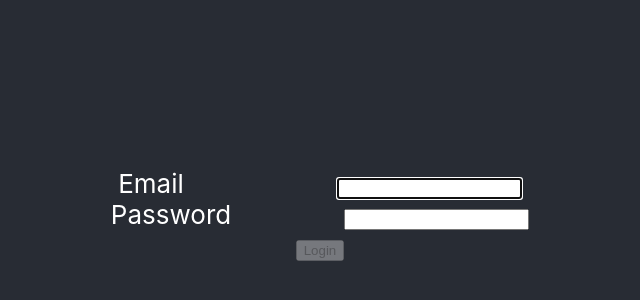
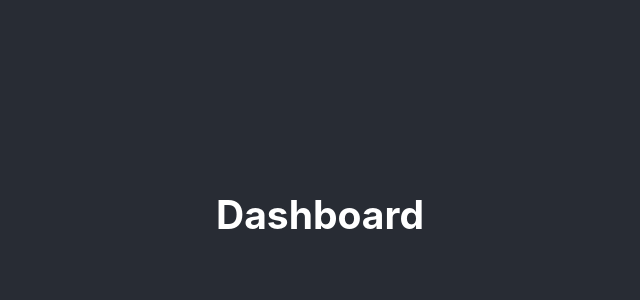
Before and after one commit to namantayal/Payments_Frontend_PB2A, a React (Create React App) app: page /dashboardM in a window 1280 px wide. Shown: the part 186-486 px from the top of the page, without its empty margins (320-960 px from the left). Built offline with nearby package versions, Linux system fonts and the light colour scheme.

Commit message:
routes added

```diff
--- a/src/App.js
+++ b/src/App.js
@@ -1,11 +1,11 @@
 import './App.css';
-import Login from './Login/Login';
+import AppRoutes from './AppRoute';
 
 function App() {
   return (
     <div className="App">
       <header className="App-header">
-        <Login/>
+        <AppRoutes/>
       </header>
     </div>
   );
--- /dev/null
+++ b/src/AppRoute.js
@@ -0,0 +1,20 @@
+import Login from "./Login/Login";
+import DashboardUser from "./Dashboard/DashboardUser";
+import DashboardManager from "./Dashboard/DashboardManager"
+import { BrowserRouter as Router, Routes, Route } from 'react-router-dom';
+
+
+export default function AppRoutes (){
+
+  return(
+    <Router>
+      <Routes>
+        <Route path='/' element={<Login/>}/>
+        <Route path='/dashboardM' element={<DashboardManager/>}/>
+        <Route path='/dashboardU' element={<DashboardUser/>}/>
+
+      </Routes>
+    </Router>
+  )
+
+}
--- a/src/Dashboard/DashboardManager.js
+++ b/src/Dashboard/DashboardManager.js
@@ -0,0 +1,11 @@
+import React from 'react';
+
+export default function DashboardUser() {
+
+  return(
+
+    <h2>Dashboard</h2>
+
+  );
+
+}
--- a/src/Login/Login.js
+++ b/src/Login/Login.js
@@ -2,11 +2,14 @@ import React, { useState } from "react";
 import Form from "react-bootstrap/Form";
 import Button from "react-bootstrap/Button";
 import "./Login.css";
+import { useNavigate } from "react-router-dom";
 
 export default function Login() {
 
   const [email, setEmail] = useState("");
   const [password, setPassword] = useState("");
+
+  const navigate=useNavigate();
 
   function validateForm() {
     return email.length > 0 && password.length > 0;
@@ -14,11 +17,13 @@ export default function Login() {
 
   function handleSubmit(event) {
     event.preventDefault();
+
+
   }
 
   return (
     <div className="Login">
-      <Form onSubmit={handleSubmit}>
+      <Form onSubmit={()=>navigate('/dashboardM')}>
         <Form.Group size="lg" controlId="email">
           <Form.Label className="labelEmail">Email</Form.Label>
           <Form.Control
@@ -38,7 +43,7 @@ export default function Login() {
           />
         </Form.Group>
 
-        <Button block size="lg" type="submit" disabled={!validateForm()}>
+        <Button block size="lg" type="submit" disabled={!validateForm()} >
           Login
         </Button>
 
```
Also changed, not shown: src/Route.js (deleted, +0 -11 lines).
